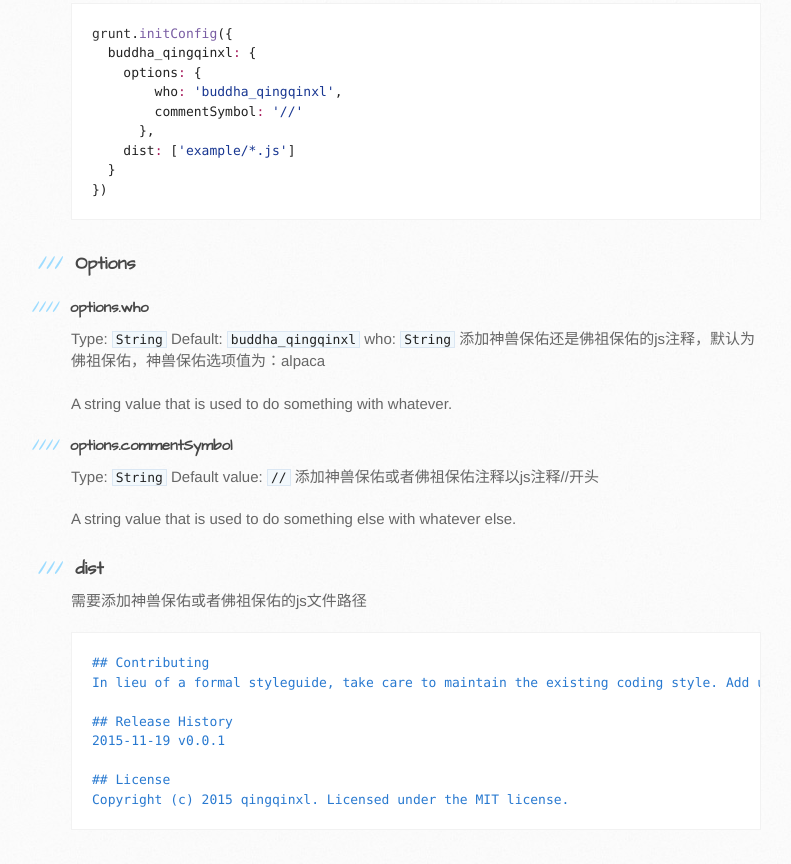
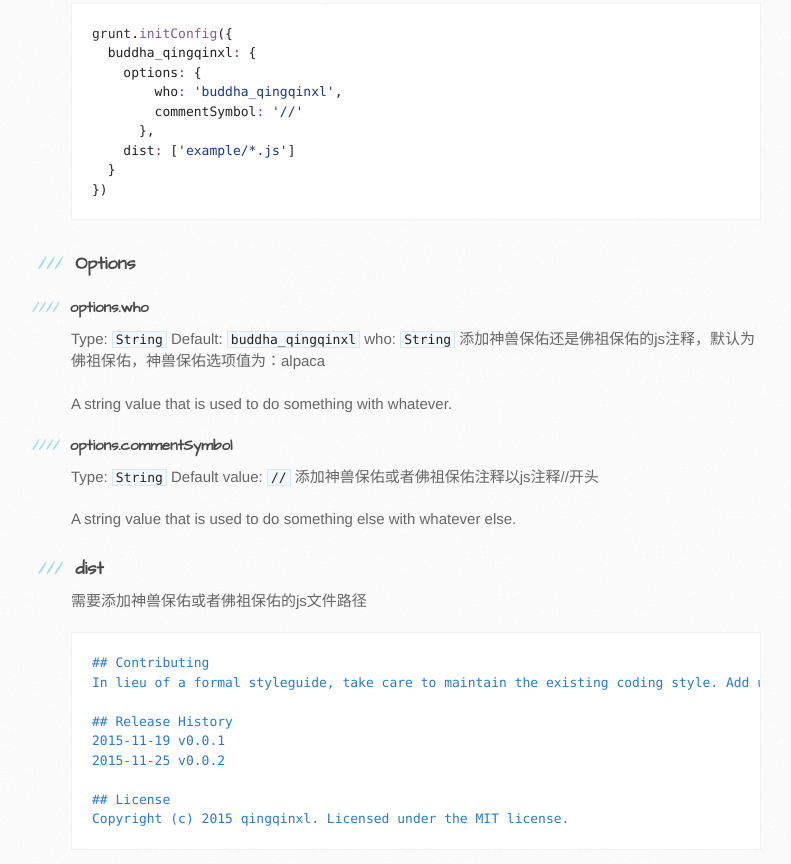
Before and after one commit to qingqinxl1/grunt-buddha-qingqinxl, a plain HTML site: page index.html in a window 1280 px wide. Shown: the part 998-1862 px from the top of the page, without its empty margins (99-890 px from the left). Drawn offline with Linux system fonts and the light colour scheme.

```diff
--- a/index.html
+++ b/index.html
@@ -98,6 +98,7 @@
 
 ## Release History
 2015-11-19 v0.0.1
+2015-11-25 v0.0.2
 
 ## License
 Copyright (c) 2015 qingqinxl. Licensed under the MIT license.
```
Also changed, not shown: params.json (+1 -1 lines).
